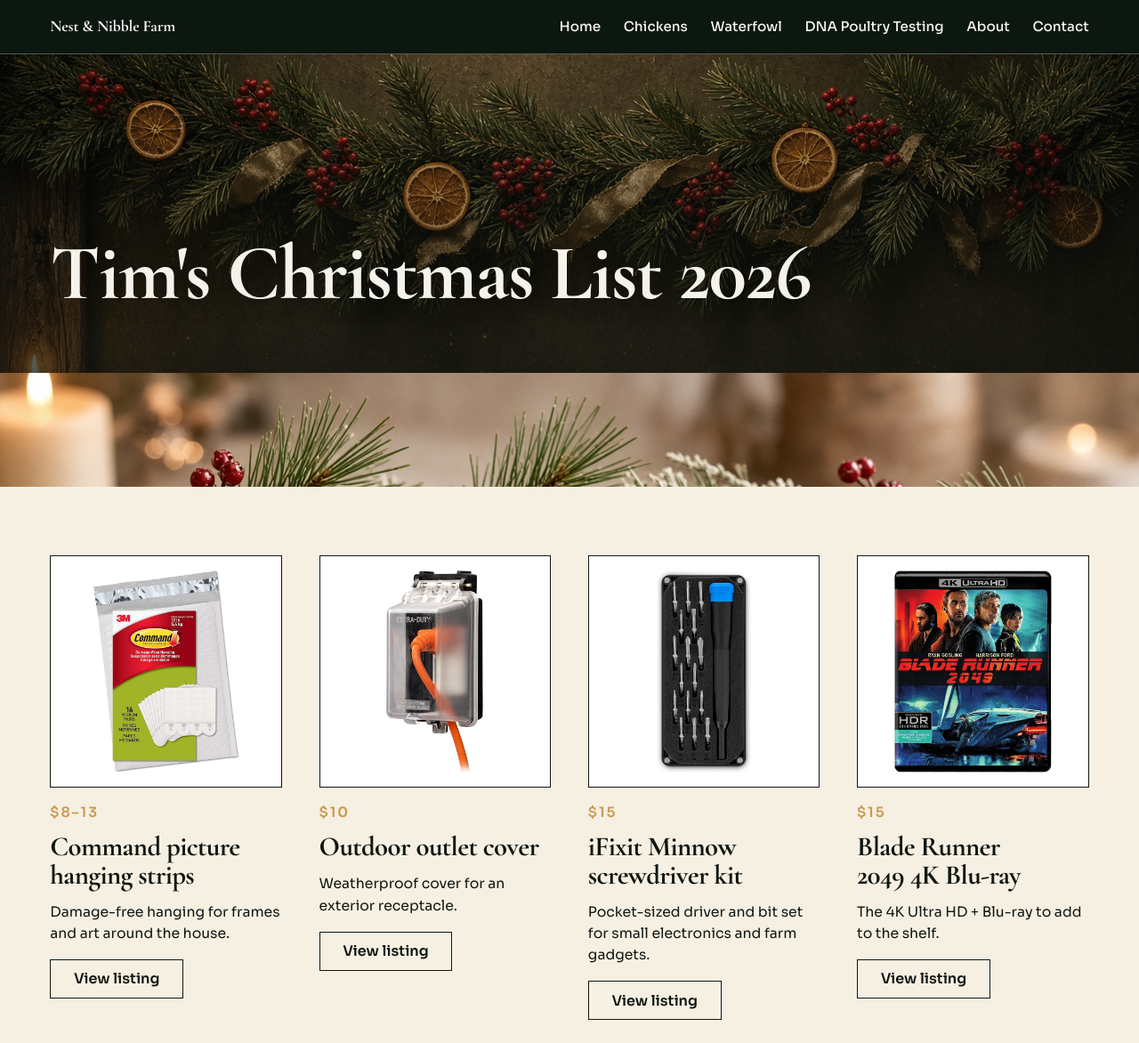
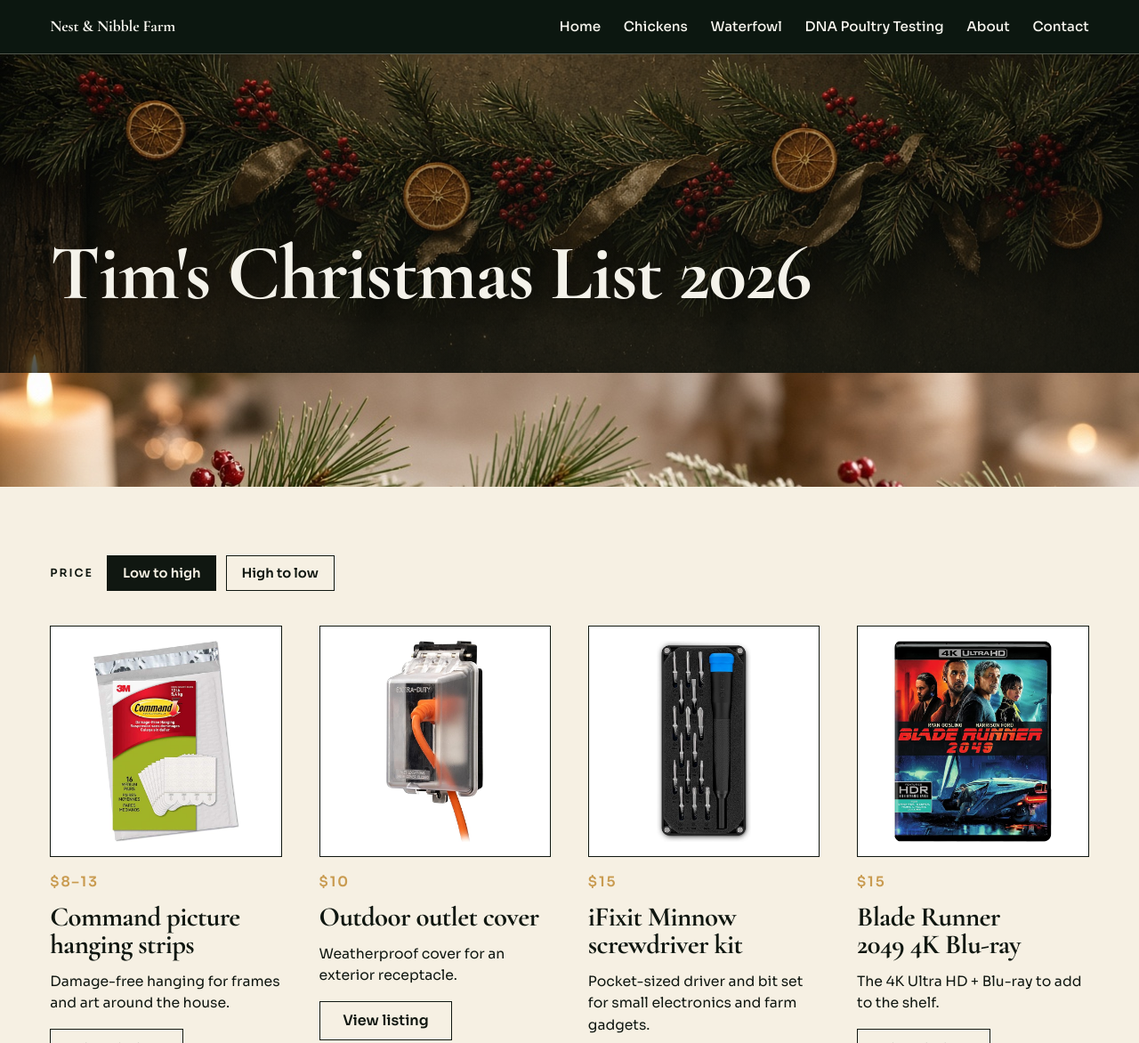
Before and after one commit to dubbltninja/nest-nibble-farm, a plain HTML site: page tim-christmas-list.html in a window 1280 px wide. Shown: the top 1172 px of the page at 89% size. Drawn offline with nearby package versions, Linux system fonts and the light colour scheme.

Commit message:
Add a price sort on the Christmas list
Default is low to high, with a high-to-low option.

```diff
--- a/css/christmas.css
+++ b/css/christmas.css
@@ -59,6 +59,37 @@
   white-space: normal;
   text-wrap: balance;
   text-shadow: 0 2px 28px rgba(0, 0, 0, 0.45);
+}
+
+.gift-sort {
+  display: flex;
+  flex-wrap: wrap;
+  align-items: center;
+  gap: 0.65rem;
+  margin-bottom: clamp(1.6rem, 4vw, 2.4rem);
+}
+
+.gift-sort-label {
+  margin-right: 0.3rem;
+  font: 600 0.78rem/1 var(--text);
+  letter-spacing: 0.16em;
+  text-transform: uppercase;
+}
+
+.gift-sort-btn {
+  min-height: 40px;
+  padding: 0 1.05rem;
+  border: 1.5px solid var(--ink);
+  background: transparent;
+  color: var(--ink);
+  font: 600 0.92rem/1 var(--text);
+  cursor: pointer;
+}
+
+.gift-sort-btn.is-active,
+.gift-sort-btn:hover {
+  background: var(--ink);
+  color: var(--chalk);
 }
 
 .gift-grid {
--- a/js/christmas.js
+++ b/js/christmas.js
@@ -1,6 +1,10 @@
 (() => {
   const grid = document.querySelector("[data-gift-grid]");
+  const sortBar = document.querySelector("[data-gift-sort]");
   if (!grid) return;
+
+  let gifts = [];
+  let sortDir = "asc";
 
   const escapeHtml = (value) =>
     String(value)
@@ -31,11 +35,32 @@
     </article>`;
   };
 
+  const render = () => {
+    const sorted = gifts.slice().sort((a, b) => {
+      const left = Number(a.priceValue) || 0;
+      const right = Number(b.priceValue) || 0;
+      return sortDir === "desc" ? right - left : left - right;
+    });
+    grid.innerHTML = sorted.map(renderGift).join("");
+  };
+
+  sortBar?.addEventListener("click", (event) => {
+    const button = event.target.closest("[data-sort]");
+    if (!button) return;
+    sortDir = button.dataset.sort === "desc" ? "desc" : "asc";
+    sortBar.querySelectorAll("[data-sort]").forEach((item) => {
+      const active = item === button;
+      item.classList.toggle("is-active", active);
+      item.setAttribute("aria-pressed", String(active));
+    });
+    render();
+  });
+
   fetch("data/christmas.json", { cache: "no-cache" })
     .then((response) => (response.ok ? response.json() : Promise.reject()))
     .then((data) => {
-      const gifts = Array.isArray(data.gifts) ? data.gifts : [];
-      grid.innerHTML = gifts.map(renderGift).join("");
+      gifts = Array.isArray(data.gifts) ? data.gifts : [];
+      render();
     })
     .catch(() => {
       grid.innerHTML = "<p>The list could not be loaded. Refresh and try again.</p>";
--- a/tim-christmas-list.html
+++ b/tim-christmas-list.html
@@ -13,7 +13,7 @@
       rel="stylesheet"
     />
     <link rel="stylesheet" href="css/styles.css?v=20261002j" />
-    <link rel="stylesheet" href="css/christmas.css?v=20261122i" />
+    <link rel="stylesheet" href="css/christmas.css?v=20261122j" />
   </head>
   <body class="page-christmas">
     <a class="skip-link" href="#main">Skip to content</a>
@@ -42,6 +42,11 @@
       <div class="gift-swag" aria-hidden="true"></div>
 
       <section class="wrap g-chalk">
+        <div class="gift-sort" data-gift-sort>
+          <p class="gift-sort-label">Price</p>
+          <button class="gift-sort-btn is-active" type="button" data-sort="asc" aria-pressed="true">Low to high</button>
+          <button class="gift-sort-btn" type="button" data-sort="desc" aria-pressed="false">High to low</button>
+        </div>
         <div class="gift-grid" data-gift-grid></div>
       </section>
 
@@ -94,6 +99,6 @@
     </footer>
 
     <script src="js/main.js?v=20261002j"></script>
-    <script src="js/christmas.js?v=20261122b"></script>
+    <script src="js/christmas.js?v=20261122j"></script>
   </body>
 </html>
```
